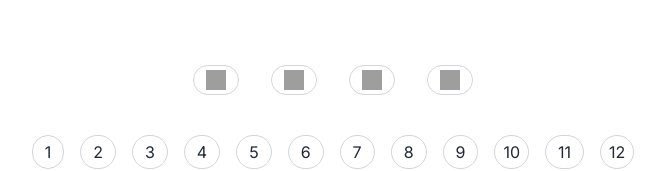
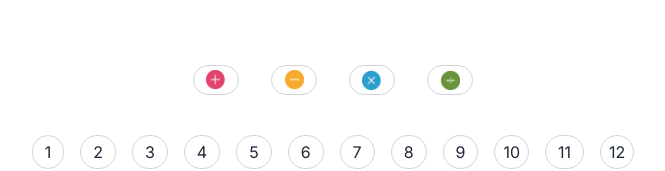
Before and after one commit to Lechlak/mathismath, a Next.js app: page / in a window 1280 px wide. Shown: the part 401-572 px from the top of the page, without its empty margins (307-972 px from the left). Built offline with nearby package versions, Linux system fonts and the light colour scheme; grey boxes are pictures that could not be loaded.

Commit message:
Update math-fun-game.jsx

```diff
--- a/src/components/math-fun-game.jsx
+++ b/src/components/math-fun-game.jsx
@@ -266,7 +266,7 @@ function MathFunGame() {
   return (
     <Button
       key={operation}
-        imageSrc={`/${operation}.png`} // Assuming images are in the public folder
+      imageSrc={operationImageSrc} // Use the mapped image source here
         icon={
           selectedOperations.includes(operation)
             ? "faCheckCircle"
```
Lines whose indentation alone changed are shown as unchanged.
